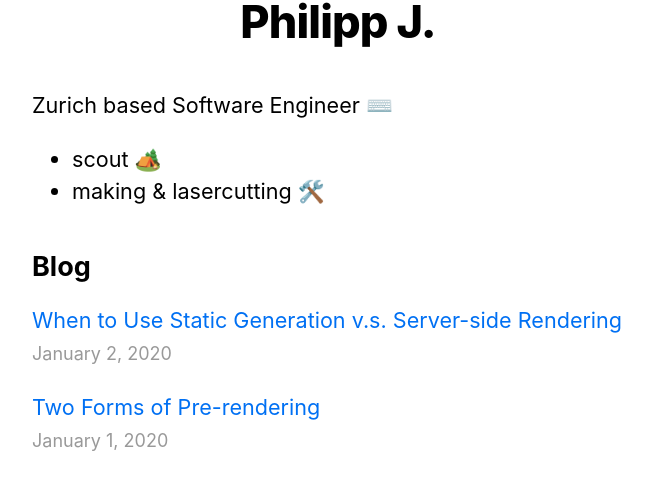
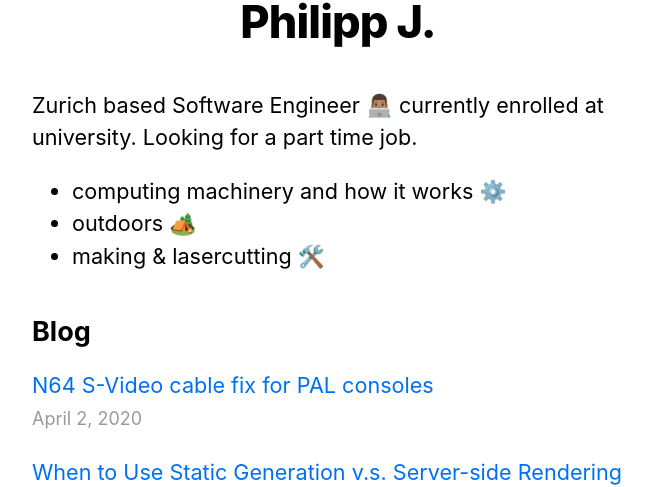
Before and after one commit to philj0st/website, a Next.js app: page / in a window 1280 px wide. Shown: the part 221-708 px from the top of the page, without its empty margins (302-954 px from the left). Built offline with nearby package versions, Linux system fonts and the light colour scheme.

Commit message:
content update

```diff
--- a/pages/index.js
+++ b/pages/index.js
@@ -13,9 +13,13 @@ export default function Home({ allPostsData }) {
         <title>{siteTitle}</title>
       </Head>
       <section className={utilStyles.headingMd}>
-        <p>Zurich based Software Engineer ⌨️</p>
+        <p>
+          Zurich based Software Engineer 👨🏽‍💻 currently enrolled at university.
+          Looking for a part time job.
+        </p>
         <ul>
-          <li>scout 🏕️</li>
+          <li>computing machinery and how it works ⚙️</li>
+          <li>outdoors 🏕️</li>
           <li>making &amp; lasercutting 🛠️</li>
         </ul>
       </section>
--- /dev/null
+++ b/posts/n64-s-video-cable.md
@@ -0,0 +1,10 @@
+---
+title: "N64 S-Video cable fix for PAL consoles"
+date: "2020-04-02"
+---
+
+The Nintendo 64 never got official S-Video cables in the PAL region. The console is even lacking some components on the motherboard to output the signal properly.
+
+There are aftermarket cables which are mostly ment for the use with NTSC and JAP units. I tried my luck with an Ali Express cable that ended up not being the promised PAL compatible one. Luckily there is quite an [easy fix](http://members.optusnet.com.au/eviltim/gamescart/gamescart.htm) where you just solder the resistors and capacitors which are missing inside the console directly into the cable. Turned out great:
+
+<iframe src="https://pixelfed.de/p/phil/150859219388731392/embed?caption=false&likes=false&layout=compact" class="pixelfed__embed" style="max-width: 100%; border: 0" width="400" allowfullscreen="allowfullscreen"></iframe><script async defer src="https://pixelfed.de/embed.js"></script>
```
